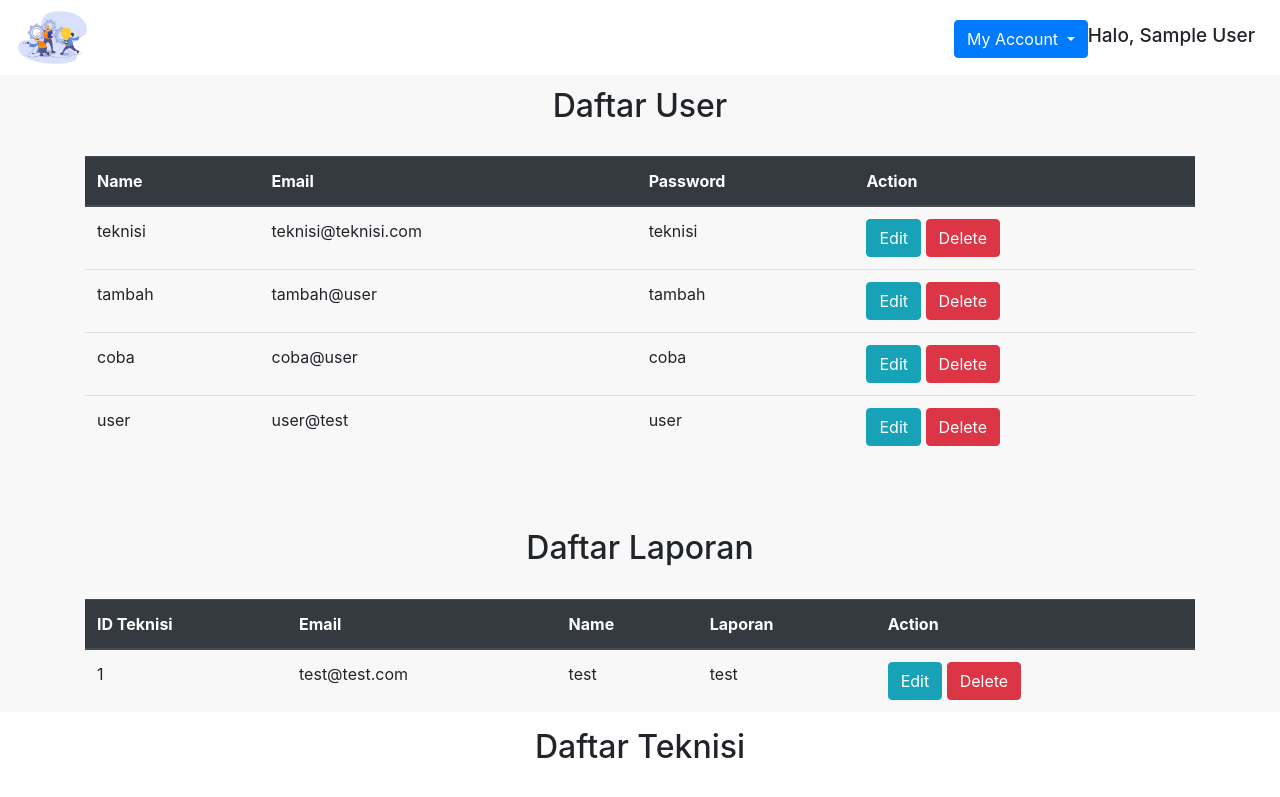
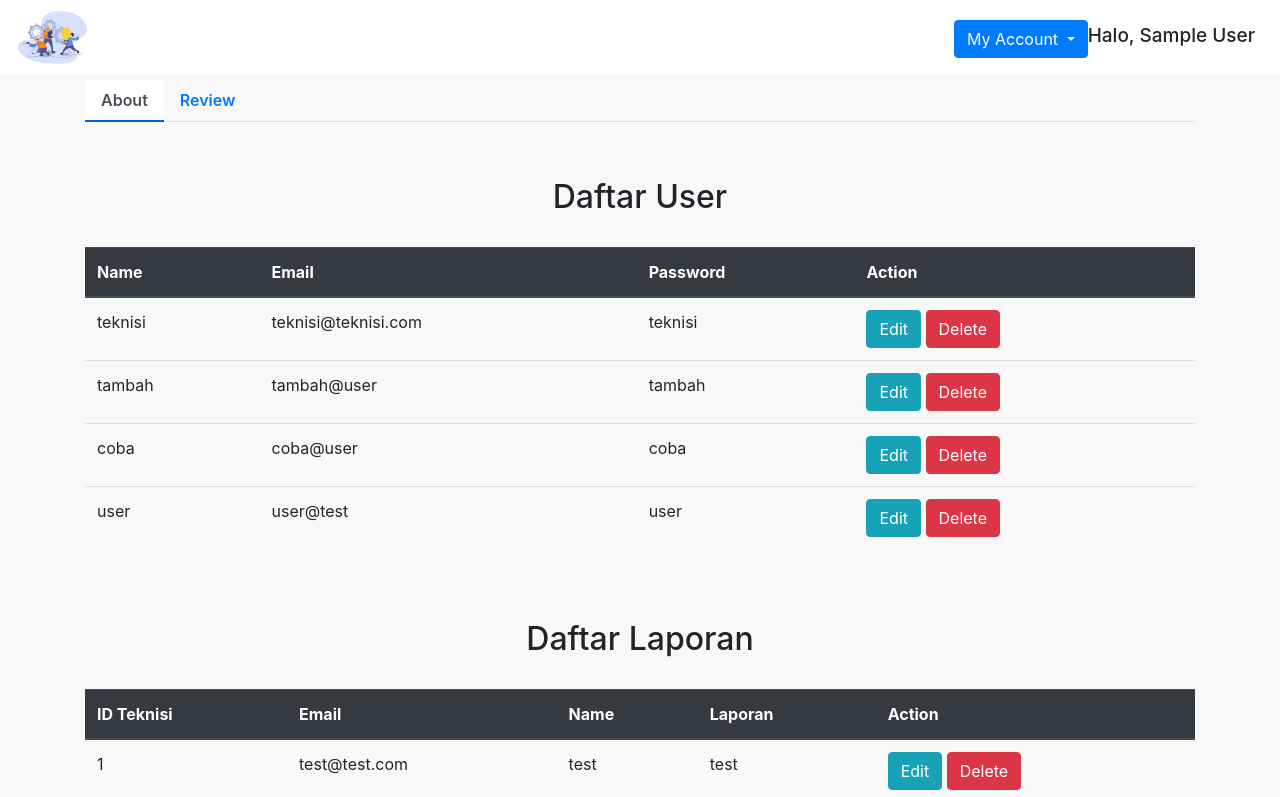
Before and after one commit to hoyongek/TubesWAD-Kelompok2, a PHP site: page /admin.php in a window 1280 px wide. Shown: the top 797 px of the page. Run offline with PHP 8.4, Linux system fonts and the light colour scheme; the visitor is signed in with stand-in values (Sample User, id 1); data comes from the database, SQL or seed files in the repository.

Commit message:
perbaikan merge

```diff
--- a/Tugas Besar WAD Kelompok 2/admin.php
+++ b/Tugas Besar WAD Kelompok 2/admin.php
@@ -28,8 +28,7 @@ if (!isset($_SESSION['adminLogin'])) {
 
   <meta charset="utf-8">
   <meta name="viewport" content="width=device-width, initial-scale=1, shrink-to-fit=no">
-    <link rel="stylesheet" href="https://cdn.jsdelivr.net/npm/bootstrap@4.5.3/dist/css/bootstrap.min.css"
-        integrity="sha384-TX8t27EcRE3e/ihU7zmQxVncDAy5uIKz4rEkgIXeMed4M0jlfIDPvg6uqKI2xXr2" crossorigin="anonymous">
+  <link rel="stylesheet" href="https://cdn.jsdelivr.net/npm/bootstrap@4.5.3/dist/css/bootstrap.min.css" integrity="sha384-TX8t27EcRE3e/ihU7zmQxVncDAy5uIKz4rEkgIXeMed4M0jlfIDPvg6uqKI2xXr2" crossorigin="anonymous">
   <link rel="stylesheet" type="text/css" href="style.css">
 
   <title>Daftar User</title>
@@ -40,31 +39,31 @@ if (!isset($_SESSION['adminLogin'])) {
   <!--Batas TOP NAV-->
   <div class="top container-fluid fixed-top ">
     <img class="logo_navbar" src="gambar\logo.png">
-
-
     <div class="dropdown">
       <h5 class="halo">Halo, <?= $_SESSION['nama']; ?></h5>
-            <a class="btn btn-primary dropdown-toggle" href="#" role="button" id="dropdownMenuLink"
-                data-toggle="dropdown" aria-haspopup="true" aria-expanded="false">
+      <a class="btn btn-primary dropdown-toggle" href="#" role="button" id="dropdownMenuLink" data-toggle="dropdown" aria-haspopup="true" aria-expanded="false">
         My Account
       </a>
       <div class="dropdown-menu" aria-labelledby="dropdownMenuLink">
         <a class="dropdown-item" href="admin.php">Admin</a>
         <a class="dropdown-item" href="logout.php">Log Out</a>
-
       </div>
     </div>
   </div>
   <!--Batas TOP NAV-->
 
   <div class="isi_body">
-
     <div class="container" align="center">
+      <ul class="nav nav-tabs" id="myTab" role="tablist">
+        <li class="nav-item">
+          <a class="nav-link active" id="home-tab" data-toggle="tab" href="#home" role="tab" aria-controls="home" aria-selected="true">About</a>
+        </li>
+        <li class="nav-item">
+          <a class="nav-link" id="profile-tab" data-toggle="tab" href="#profile" role="tab" aria-controls="profile" aria-selected="false">Review</a>
+        </li>
+      </ul>
       <h2 style="text-align: center; margin: 7px 7px 7px 7px;">Daftar User</h2><br>
-
       <table class="table">
-
-
         <thead class="thead-dark">
           <tr>
             <th scope="col">Name</th>
@@ -151,14 +150,11 @@ if (!isset($_SESSION['adminLogin'])) {
   <br><br>
 
 
-    <script src="https://code.jquery.com/jquery-3.5.1.slim.min.js"
-        integrity="sha384-DfXdz2htPH0lsSSs5nCTpuj/zy4C+OGpamoFVy38MVBnE+IbbVYUew+OrCXaRkfj" crossorigin="anonymous">
+  <script src="https://code.jquery.com/jquery-3.5.1.slim.min.js" integrity="sha384-DfXdz2htPH0lsSSs5nCTpuj/zy4C+OGpamoFVy38MVBnE+IbbVYUew+OrCXaRkfj" crossorigin="anonymous">
   </script>
-    <script src="https://cdn.jsdelivr.net/npm/popper.js@1.16.1/dist/umd/popper.min.js"
-        integrity="sha384-9/reFTGAW83EW2RDu2S0VKaIzap3H66lZH81PoYlFhbGU+6BZp6G7niu735Sk7lN" crossorigin="anonymous">
+  <script src="https://cdn.jsdelivr.net/npm/popper.js@1.16.1/dist/umd/popper.min.js" integrity="sha384-9/reFTGAW83EW2RDu2S0VKaIzap3H66lZH81PoYlFhbGU+6BZp6G7niu735Sk7lN" crossorigin="anonymous">
   </script>
-    <script src="https://cdn.jsdelivr.net/npm/bootstrap@4.5.3/dist/js/bootstrap.min.js"
-        integrity="sha384-w1Q4orYjBQndcko6MimVbzY0tgp4pWB4lZ7lr30WKz0vr/aWKhXdBNmNb5D92v7s" crossorigin="anonymous">
+  <script src="https://cdn.jsdelivr.net/npm/bootstrap@4.5.3/dist/js/bootstrap.min.js" integrity="sha384-w1Q4orYjBQndcko6MimVbzY0tgp4pWB4lZ7lr30WKz0vr/aWKhXdBNmNb5D92v7s" crossorigin="anonymous">
   </script>
 
 </body>
```
Lines whose indentation alone changed are shown as unchanged.
